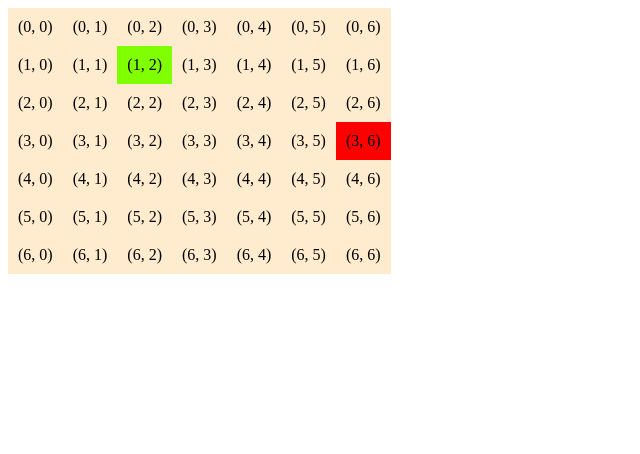
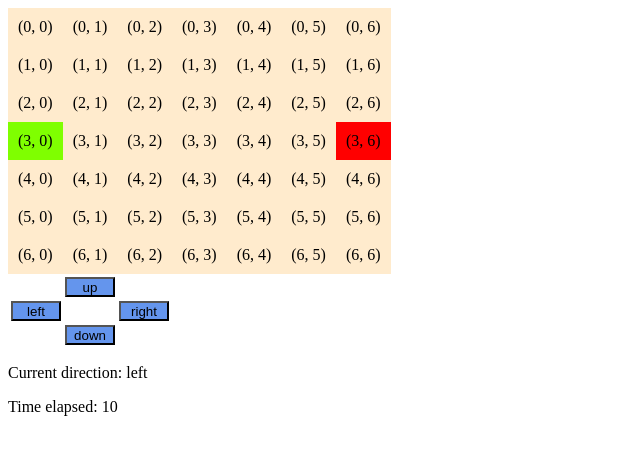
Before and after one commit to pawelzsbem/snake, a React app: page / in a window 1280 px wide. Shown: the whole page, without its empty margins (0-640 px from the left). Built offline with nearby package versions, Linux system fonts and the light colour scheme.

Commit message:
moving snake's head

```diff
--- a/src/components/Grid.js
+++ b/src/components/Grid.js
@@ -13,9 +13,31 @@ class Grid extends React.Component{
 
 
         let grid = Array(this.props.size[0]).fill(Array(this.props.size[1]).fill(null));
-        return ( <div className="grid"> {grid.map((gridX, indexX)=>
+        return (<> <div className="grid"> {grid.map((gridX, indexX)=>
             {return ( <div className="snake-row"> { gridX.map((valueY, indexY) => {
-                 return <Tile X={indexX} Y={indexY} snake={this.props.snake} food={this.props.food}></Tile>} )  } </div>);  }  )} </div>);
+                 return <Tile X={indexX} Y={indexY} snake={this.props.snake} food={this.props.food}></Tile>} )  } </div>);  }  )} </div>
+                 <div className="button-area">
+
+                 <table>
+                     <tr><td></td><td><button className="dir" onClick={()=>this.props.onClick("up")}>up</button></td><td></td></tr>
+                     <tr><td><button className="dir"  onClick={()=>this.props.onClick("left") }>left</button></td><td></td><td><button className="dir"onClick={()=>this.props.onClick("right") } >right</button></td></tr>
+                     <tr><td></td><td><button className="dir"onClick={()=>this.props.onClick("down") } >down</button></td><td></td></tr>
+
+
+                </table>
+
+                <p>
+                    Current direction: {this.props.dir}
+                </p>
+
+                <p>
+                    Time elapsed: {this.props.time}
+                </p>
+
+
+
+
+                 </div></>);
     }
 }
 
--- a/src/index.css
+++ b/src/index.css
@@ -23,3 +23,9 @@
 .snake{
     background-color: chartreuse;
 }
+
+.dir{
+    width: 50px;
+    height: 20px;
+    background-color: cornflowerblue;
+}
--- a/src/index.js
+++ b/src/index.js
@@ -1,4 +1,4 @@
-import React from "react";
+import React, { useState } from "react";
 import ReactDOM from "react-dom";
 import Grid from './components/Grid.js';
 import "./index.css";
@@ -16,17 +16,68 @@ class Game extends React.Component{
         this.state = {
             gridsize: [gridWidth, gridHeight],
             food: [3, 6],
-            snake: [1, 2]
+            snake: [1, 2],
+            direction: "left",
+            time: 0
 
         }
+        this.onClick = this.onClick.bind(this);
+        this.timeElaps = this.timeElaps.bind(this);
+    }
+
+    timeElaps(){
+        //this.setState({time: this.state.time + 1});
+
+        let newSnake = [];
+        let tmp = 0;
+        const gridSizX = this.state.gridsize[0];
+        const gridSizY = this.state.gridsize[1];
+
+
+        switch(this.state.direction){
+
+            case "up":
+                tmp = this.state.snake[0] - 1 < 0? this.state.gridsize[0] - 1 :this.state.snake[0] - 1;
+                newSnake = [tmp, this.state.snake[1] ];
+                break;
+            case "down":
+                tmp = (this.state.snake[0] + 1) % this.state.gridsize[0];
+                newSnake = [tmp, this.state.snake[1] ];
+                break;
+            case "left":
+                tmp = this.state.snake[1] - 1 < 0? this.state.gridsize[1] - 1 :this.state.snake[1] - 1;
+                newSnake = [this.state.snake[0], tmp ];
+                break;
+            case "right":
+                tmp = (this.state.snake[1] + 1) % this.state.gridsize[0];
+                newSnake = [this.state.snake[0], tmp ];
+                break;
+
+            default:
+                newSnake = [parseInt(this.state.gridsize[0]/2), parseInt(this.state.gridsize[1]/2)];
+        }
+
+        this.setState({snake: newSnake, time: this.state.time + 1});
+
+
+    }
+
+
+    componentDidMount(){
+        this.setState({snake: [parseInt(this.state.gridsize[0]/2), parseInt(this.state.gridsize[1]/2)]});
+        setInterval(this.timeElaps, 500);
+    }
+
+    onClick(nxtDir){
+        this.setState({direction: nxtDir});
+
     }
 
     render(){
         return <>
-            <Grid size={this.state.gridsize} food={this.state.food} snake={this.state.snake} />
+            <Grid size={this.state.gridsize} time={this.state.time} food={this.state.food} snake={this.state.snake} dir={this.state.direction} onClick={this.onClick} />
         </>
     }
 }
 
-
 ReactDOM.render(<Game />, document.getElementById("root"));
```
